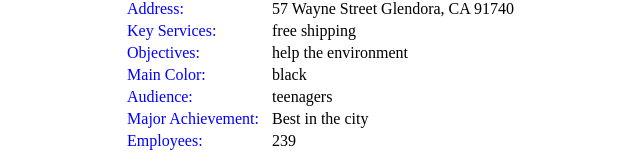
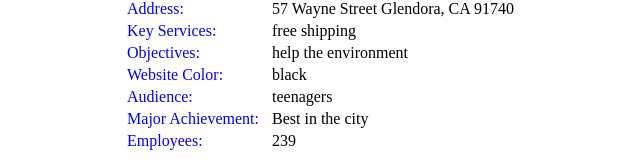
Before and after one commit to santi224m/websiteTemplateCreator.github.io, a plain HTML site: page index.html in a window 1280 px wide. Shown: the part 155-323 px from the top of the page, 315-955 px from the left. Drawn offline with Linux system fonts and the light colour scheme.

Commit message:
Update index.html

```diff
--- a/index.html
+++ b/index.html
@@ -28,7 +28,7 @@
         <td id="changeObjectives"></td>
       </tr>
       <tr>
-        <td>Main Color:</td>
+        <td>Website Color:</td>
         <td id="changeMainColor"></td>
       </tr>
       <tr>
```
